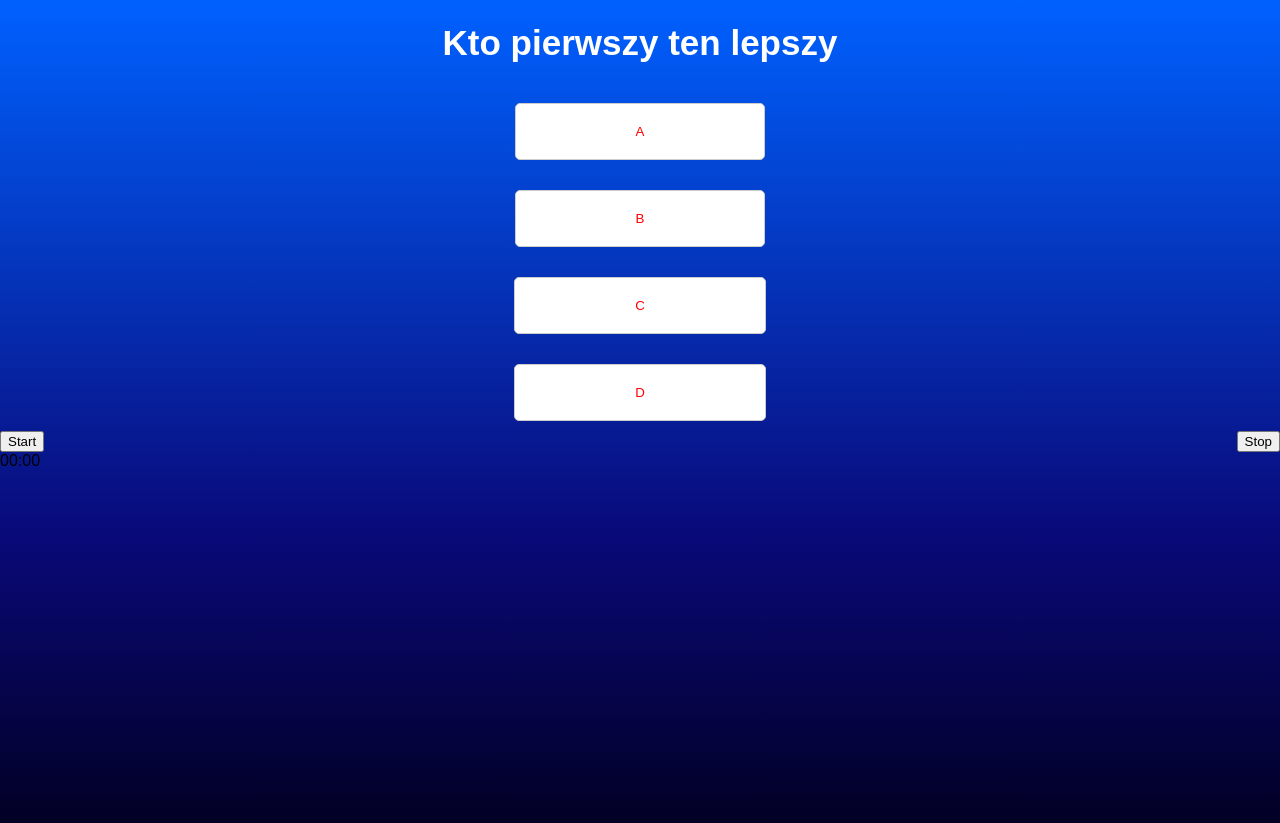
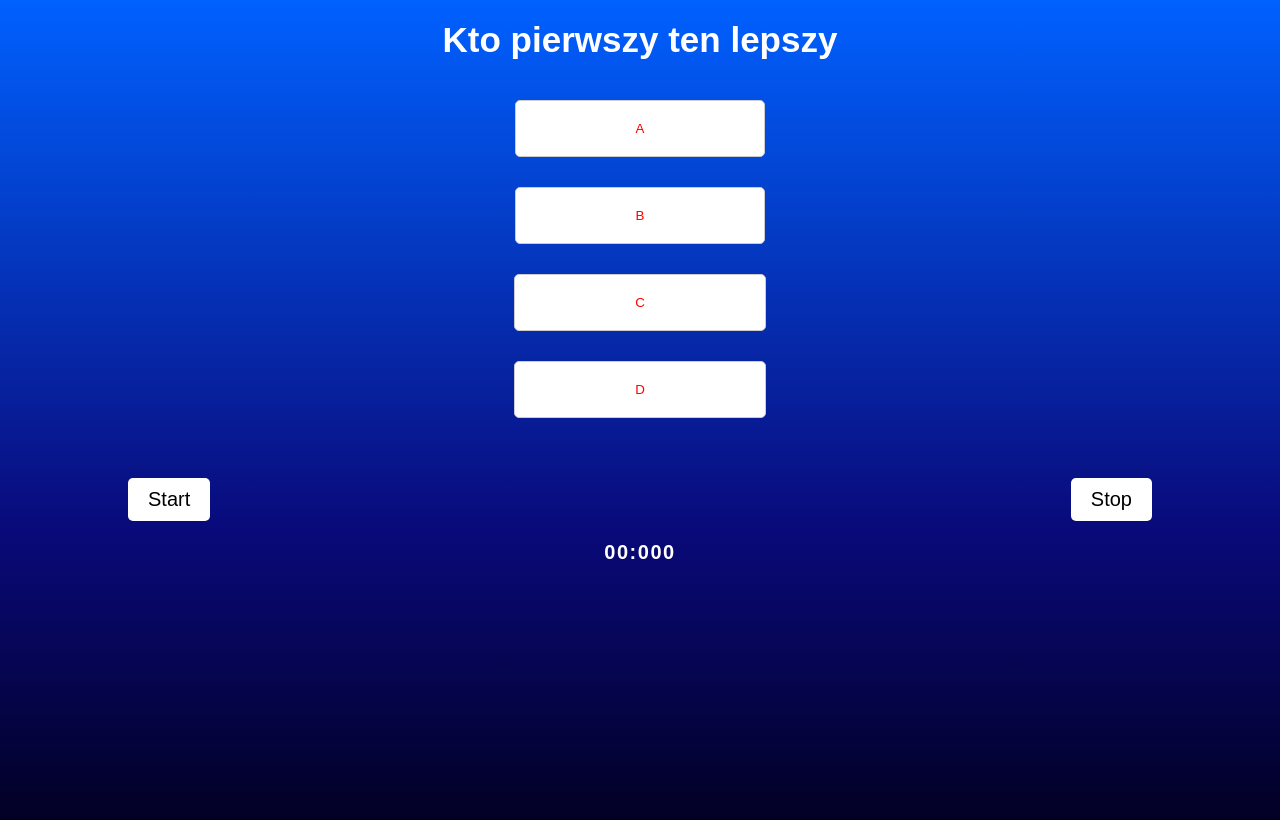
Before and after one commit to patryk-pi/milionerzy_kto_pierwszy_ten_lepszy, a React (Vite) app: page / in a window 1280 px wide. Built offline with nearby package versions, Linux system fonts and the light colour scheme.

Commit message:
styled AnswersOrder

```diff
--- a/src/App.tsx
+++ b/src/App.tsx
@@ -4,6 +4,10 @@ import Buttons from "./components/Buttons";
 import { StyledAnswerContainer } from "./components/styles/Answer.styled";
 import { StyledContainer } from "./components/styles/Container.styled";
 import GlobalStyles from "./components/styles/Global";
+import {
+    StyledAnswersOrder,
+    StyledStopWatch,
+} from "./components/styles/Summary.styled";
 
 function App() {
     const answers: string[] = ["A", "B", "C", "D"];
@@ -75,16 +79,16 @@ function App() {
                     ))}
                 </StyledAnswerContainer>
                 <Buttons startGame={startGame} stopGame={stopGame} />
-                <div>
+                <StyledStopWatch>
                     {seconds.toString().padStart(2, "0")}:
-                    {milliseconds.toString().padStart(2, "0")}
-                </div>
+                    {milliseconds.toString().padStart(3, "0")}
+                </StyledStopWatch>
                 {!isRunning && (
-                    <div>
+                    <StyledAnswersOrder>
                         {answersOrder.map((answer, index) => (
                             <p key={index}>{answer}</p>
                         ))}
-                    </div>
+                    </StyledAnswersOrder>
                 )}
             </StyledContainer>
         </>
--- a/src/components/styles/Buttons.styled.ts
+++ b/src/components/styles/Buttons.styled.ts
@@ -4,4 +4,16 @@ export const StyledButtonsContainer = styled.div`
     display: flex;
     align-items: center;
     justify-content: space-between;
+    width: 80%;
+    margin: 50px auto 0;
+
+    button {
+        padding: 10px 20px;
+        border: none;
+        border-radius: 5px;
+        background-color: #fff;
+        color: #000;
+        cursor: pointer;
+        font-size: 20px;
+    }
 `;
--- a/src/components/styles/Container.styled.ts
+++ b/src/components/styles/Container.styled.ts
@@ -9,5 +9,6 @@ export const StyledContainer = styled.div`
         margin-bottom: 40px;
         color: #fff;
         font-size: 35px;
+        margin-top: 20px;
     }
 `;
--- /dev/null
+++ b/src/components/styles/Summary.styled.ts
@@ -0,0 +1,26 @@
+import styled from "styled-components";
+
+export const StyledStopWatch = styled.div`
+    margin: 20px auto;
+    color: #fff;
+    font-size: 20px;
+    font-weight: 700;
+    letter-spacing: 1.5px;
+    text-align: center;
+`;
+
+export const StyledAnswersOrder = styled.div`
+    margin: 30px auto;
+    display: flex;
+    flex-direction: column;
+    align-items: center;
+    align-items: center;
+    font-weight: 700;
+    font-size: 30px;
+    color: #fff;
+    gap: 20px;
+
+    p {
+        margin: 0;
+    }
+`;
```
Also changed, not shown: src/components/styles/Global.ts (+4 -3 lines).
